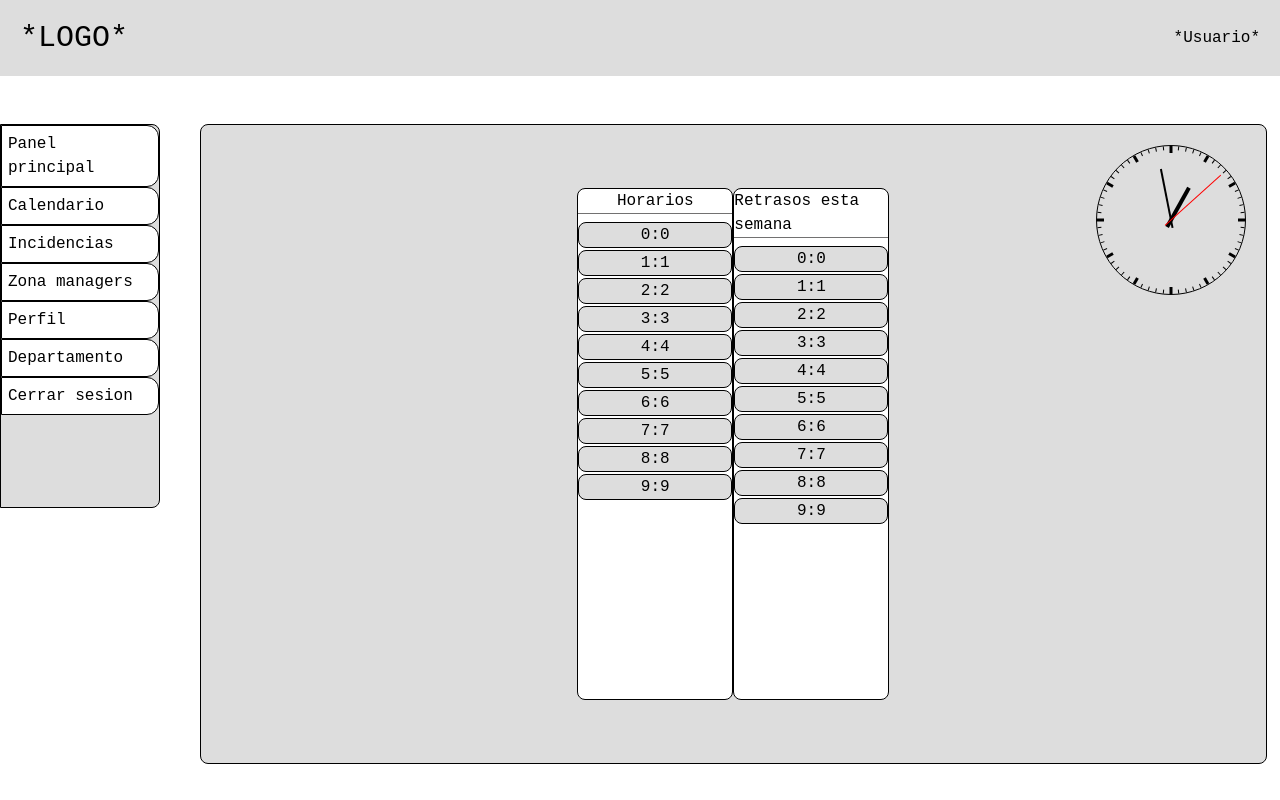
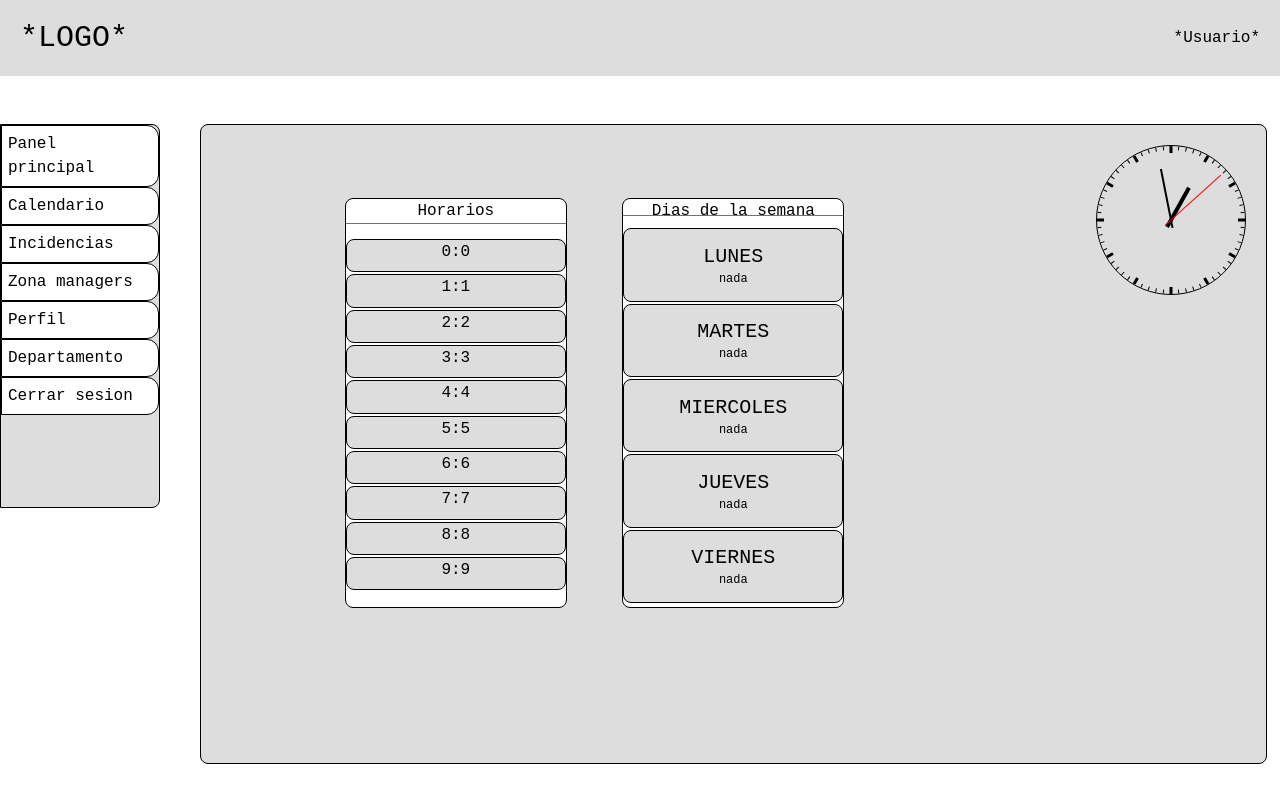
Before and after one commit to DanielJimenez357/Logface, a React app in the folder frontend/: page / in a window 1280 px wide. Built offline with nearby package versions, Linux system fonts and the light colour scheme; the HTML template or start-up script is replaced by a standard one.

Commit message:
cambios en el componente week_resume, ajustes generales de estilos

```diff
--- /dev/null
+++ b/frontend/src/components/Day_Slot.jsx
@@ -0,0 +1,13 @@
+function Day_Slot({dia, informacion, es_hoy}) {
+ return (
+ <>
+     <div className="flex-col text-center justify-center border content-center h-1/5 border-negro1 rounded-lg bg-gris1 mb-0.5 w-full">
+      <p className ="uppercase font-medium text-xl">{dia}</p>
+      <p className ="text-xs">{informacion}</p>
+
+    </div>
+</>
+ )
+}
+
+export default Day_Slot
--- a/frontend/src/components/Main_Panel.jsx
+++ b/frontend/src/components/Main_Panel.jsx
@@ -1,13 +1,16 @@
 import Clock_Component from "./Clock_Component.jsx"
 import Schedule from "./Schedule.jsx"
+import Week_Resume from "./Week_Resume.jsx"
 function Main_Panel() {
   return (
   <>
     <div className=" relative bg-gris1 w-10/12 ml-8 h-full flex flex-row border border-negro1u items-center rounded-lg p-3 justify-center">
       <Clock_Component />
-        <Schedule titulo="Horarios" />
-        <Schedule titulo="Retrasos esta semana"/>
-    </div>
+        <div className="grid grid-cols-3 w-8/10 h-8/10 justify-items-center ">
+        <Schedule className="col-span-1" titulo="Horarios" />
+        <Week_Resume className="col-span-1" />
+        </div>
+      </div>
 
     </>
   )
--- a/frontend/src/components/Schedule.jsx
+++ b/frontend/src/components/Schedule.jsx
@@ -10,9 +10,9 @@ function Schedule({titulo}, hora1, hora2) {
 
   return (
   <>
-  <div className="border border-negro1 rounded-lg bg-white w-3/20 h-10/12">
+  <div className="border border-negro1 rounded-lg bg-white w-8/10 h-10/12">
     <p className="mb-2 border-b border-gris2 flex justify-center">{titulo}</p>
-        <div>
+        <div className="h-9/10 flex-col content-evenly">
           {
             datos_prueba.map((elemento, index) => (
               <Time_Slot hora1={index} hora2={index} />
--- a/frontend/src/components/Time_Slot.jsx
+++ b/frontend/src/components/Time_Slot.jsx
@@ -1,7 +1,7 @@
 function Time_Slot({hora1, hora2}) {
  return (
  <>
-  <div className="flex row-auto justify-center border border-negro1 rounded-lg bg-gris1 mb-0.5 w-full">
+  <div className="flex h-1/11 row-auto justify-center border border-negro1 rounded-lg bg-gris1 mb-0.5 w-full">
     <p>{hora1}</p>
     <p>:</p>
     <p>{hora2}</p>
--- /dev/null
+++ b/frontend/src/components/Week_Resume.jsx
@@ -0,0 +1,21 @@
+import Day_Slot from "./Day_Slot.jsx"
+
+
+function Week_Resume() {
+  return (
+    <>
+  <div className="border border-negro1 rounded-lg bg-white w-8/10 h-10/12">
+    <p className="mb-3 border-b border-gris2 flex justify-center h-1/24">Dias de la semana</p>
+        <div className="h-9/10 flex-col content-around ">
+          <Day_Slot dia="Lunes" informacion="nada" es_hoy="False" />
+          <Day_Slot dia="Martes" informacion="nada" es_hoy="False" />
+          <Day_Slot dia="Miercoles" informacion="nada" es_hoy="False" />
+          <Day_Slot dia="Jueves" informacion="nada" es_hoy="False" />
+          <Day_Slot dia="Viernes" informacion="nada" es_hoy="False" />
+        </div>
+  </div>
+    </>
+  )
+}
+
+export default Week_Resume
```
